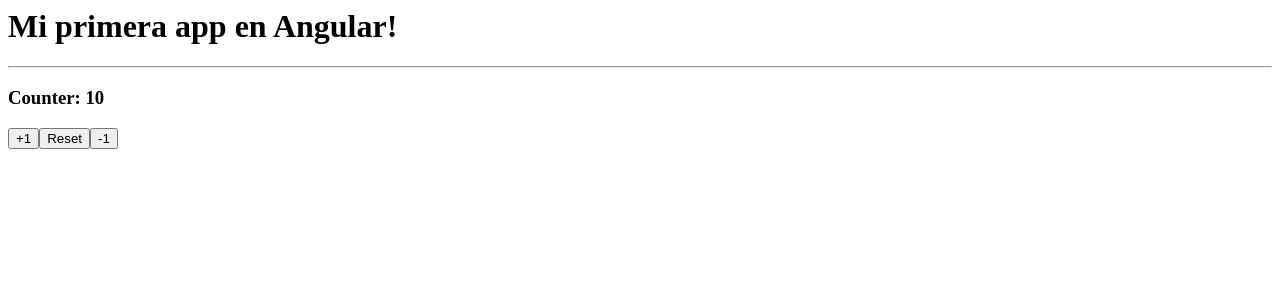
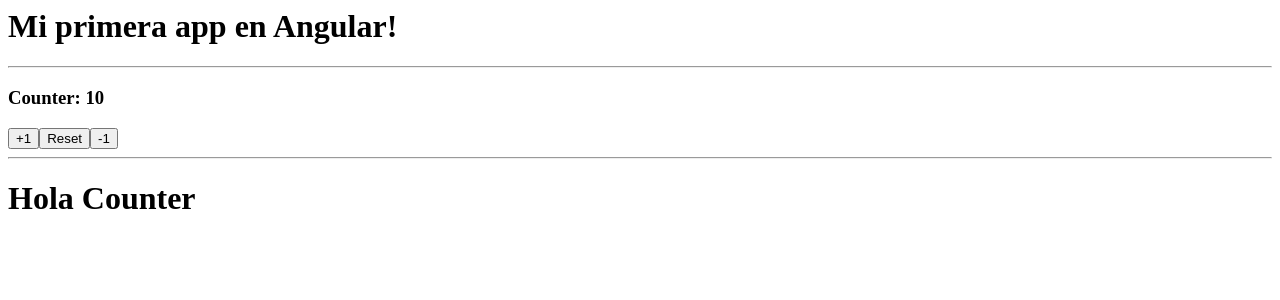
Before and after one commit to Campuzano90/stackblitz-Angular, an Angular app: page / in a window 1280 px wide. Shown: the top 300 px of the page. Built offline with nearby package versions, Linux system fonts and the light colour scheme.

Commit message:
2 files modified, 1 added

```diff
--- a/src/app/app.component.html
+++ b/src/app/app.component.html
@@ -4,3 +4,6 @@
 <button (click)="increaseBy(+1)">+1</button>
 <button (click)="resetCounter()">Reset</button>
 <button (click)="increaseBy(-1)">-1</button>
+
+<hr />
+<app-counter></app-counter>
--- a/src/app/app.module.ts
+++ b/src/app/app.module.ts
@@ -1,9 +1,10 @@
 import { AppComponent } from './app.component';
 import { NgModule } from '@angular/core';
 import { BrowserModule } from '@angular/platform-browser';
+import { CounterComponent } from './counter/counter.component';
 
 @NgModule({
-  declarations: [AppComponent],
+  declarations: [AppComponent, CounterComponent],
   imports: [BrowserModule],
   providers: [],
   bootstrap: [AppComponent],
--- /dev/null
+++ b/src/app/counter/counter.component.ts
@@ -0,0 +1,7 @@
+import { Component } from '@angular/core';
+
+@Component({
+  selector: 'app-counter',
+  template: '<H1>Hola Counter</H1>',
+})
+export class CounterComponent {}
```
